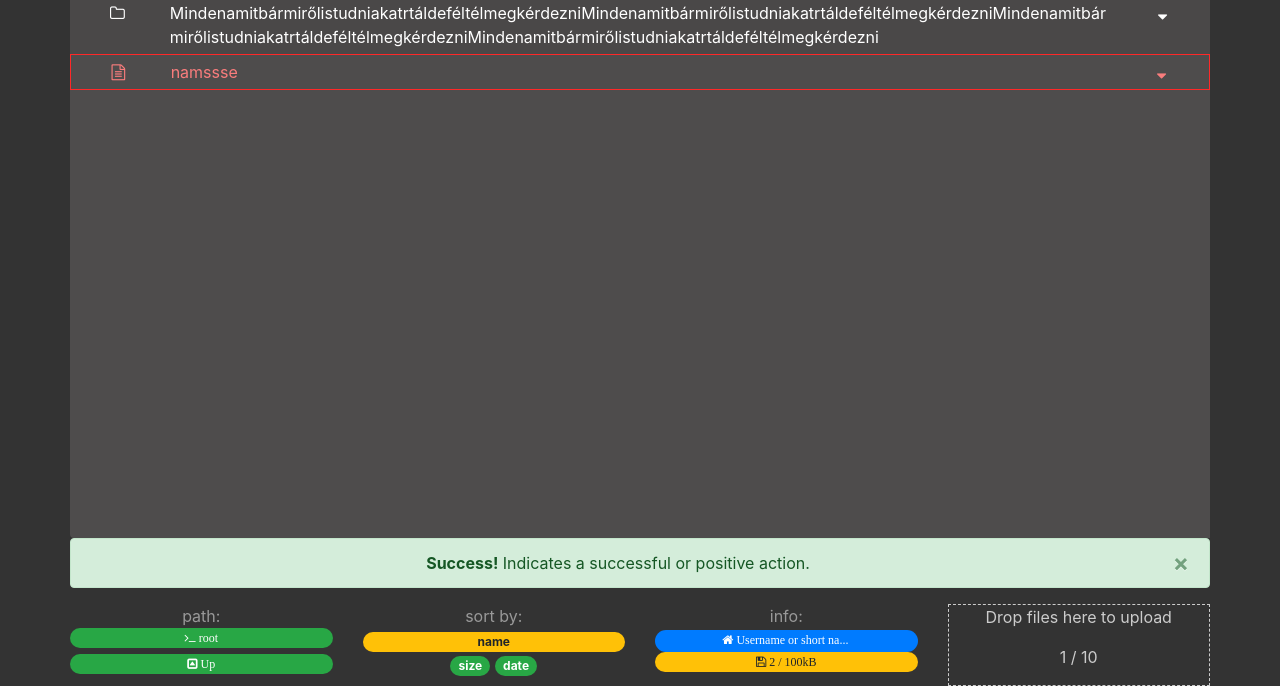
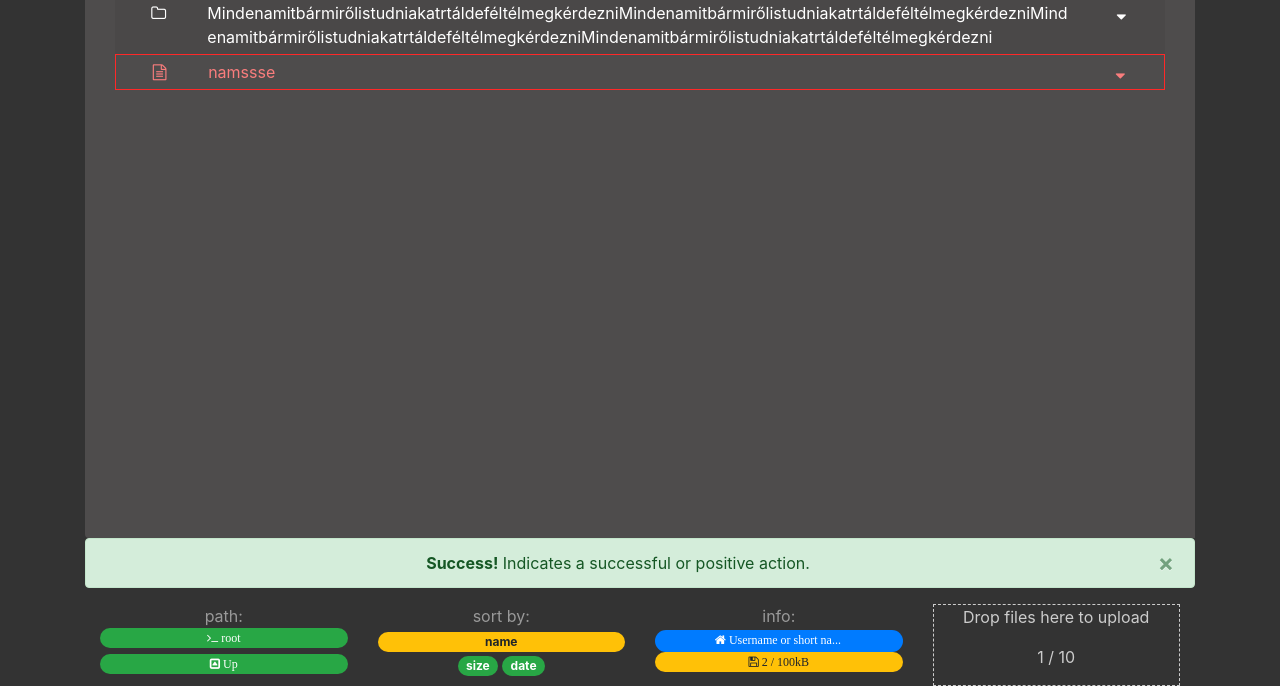
Before and after one commit to volonya/fileManagerHtmlTemplate, a plain HTML site: page index.html in a window 1280 px wide. Shown: the part 114-800 px from the top of the page. Drawn offline with nearby package versions, Linux system fonts and the light colour scheme.

Commit message:
Roll back the container padding property overload.

```diff
--- a/css/cover.css
+++ b/css/cover.css
@@ -39,12 +39,6 @@ body {
 
 .cover-container {
   max-width: 42em;
-}
-
-/* Override the default property */
-.container {
-  padding-right: 0px;
-  padding-left: 0px;
 }
 
 /*Important for file list table's word wrapping*/
```
